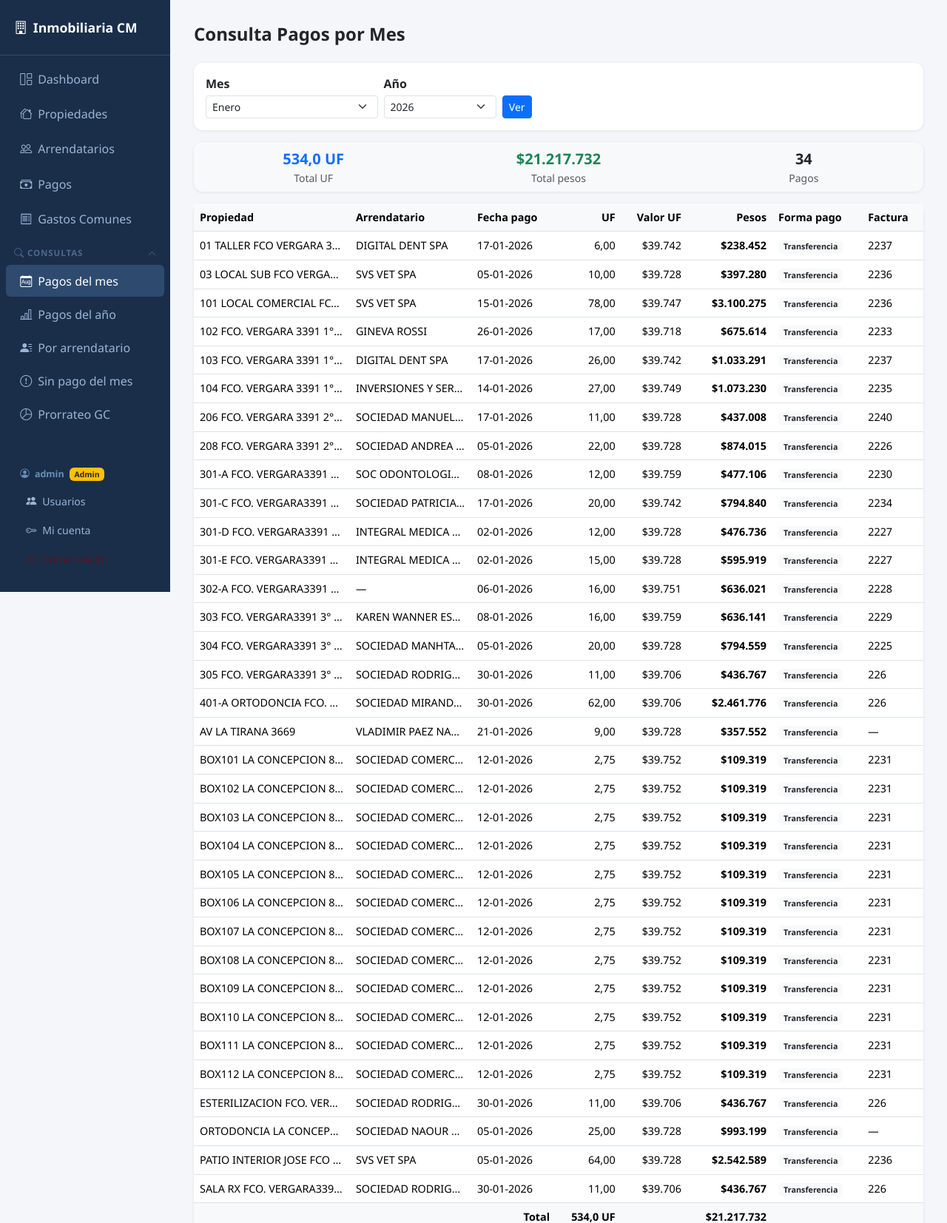
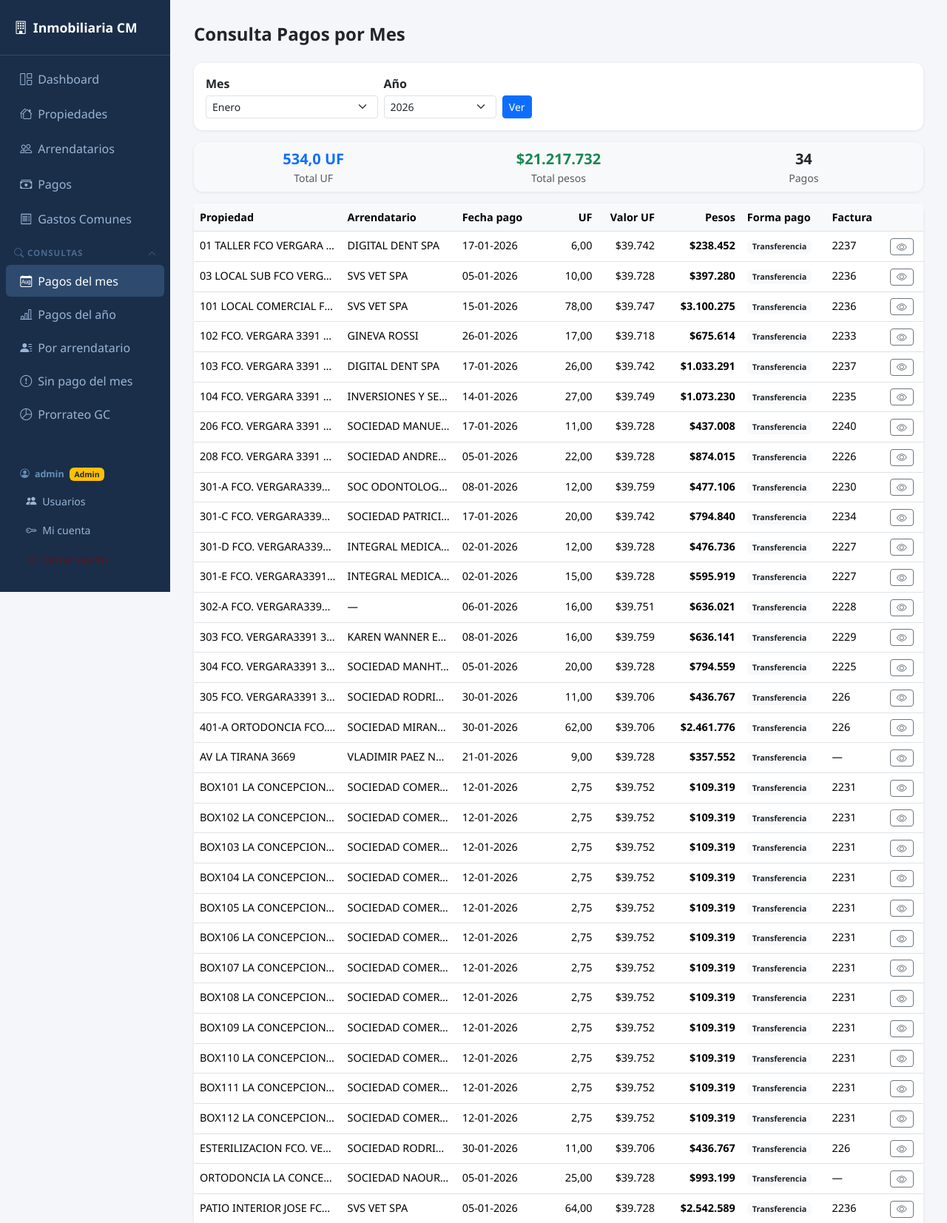
Before and after one commit to Miwoholding/Gestion_Arriendos, a Flask app: a page that uses templates/consulta_pagos_mes.html in a window 1280 px wide. Shown: the top 1653 px of the page at 74% size. Run offline with Flask 3, Linux system fonts and the light colour scheme; a user stored in the database is signed in.

Commit message:
Agregar botón ver detalle en consulta pagos del mes

```diff
--- a/templates/consulta_pagos_mes.html
+++ b/templates/consulta_pagos_mes.html
@@ -62,6 +62,7 @@
           <th class="text-end">Pesos</th>
           <th>Forma pago</th>
           <th>Factura</th>
+          <th></th>
         </tr>
       </thead>
       <tbody>
@@ -79,9 +80,14 @@
             {% else %}—{% endif %}
           </td>
           <td>{{ p.factura or "—" }}</td>
+          <td>
+            <a href="/pagos/{{ p.id_pago }}/editar" class="btn btn-sm btn-outline-secondary py-0" title="Ver detalle">
+              <i class="bi bi-eye"></i>
+            </a>
+          </td>
         </tr>
         {% else %}
-        <tr><td colspan="8" class="text-center text-muted py-4">Sin pagos para {{ meses[mes] }} {{ año }}</td></tr>
+        <tr><td colspan="9" class="text-center text-muted py-4">Sin pagos para {{ meses[mes] }} {{ año }}</td></tr>
         {% endfor %}
       </tbody>
       {% if pagos %}
@@ -91,7 +97,7 @@
           <td class="text-end">{{ total_uf|cl_uf(1) }} UF</td>
           <td></td>
           <td class="text-end">{{ total_pesos|cl_pesos }}</td>
-          <td colspan="2"></td>
+          <td colspan="3"></td>
         </tr>
       </tfoot>
       {% endif %}
```
